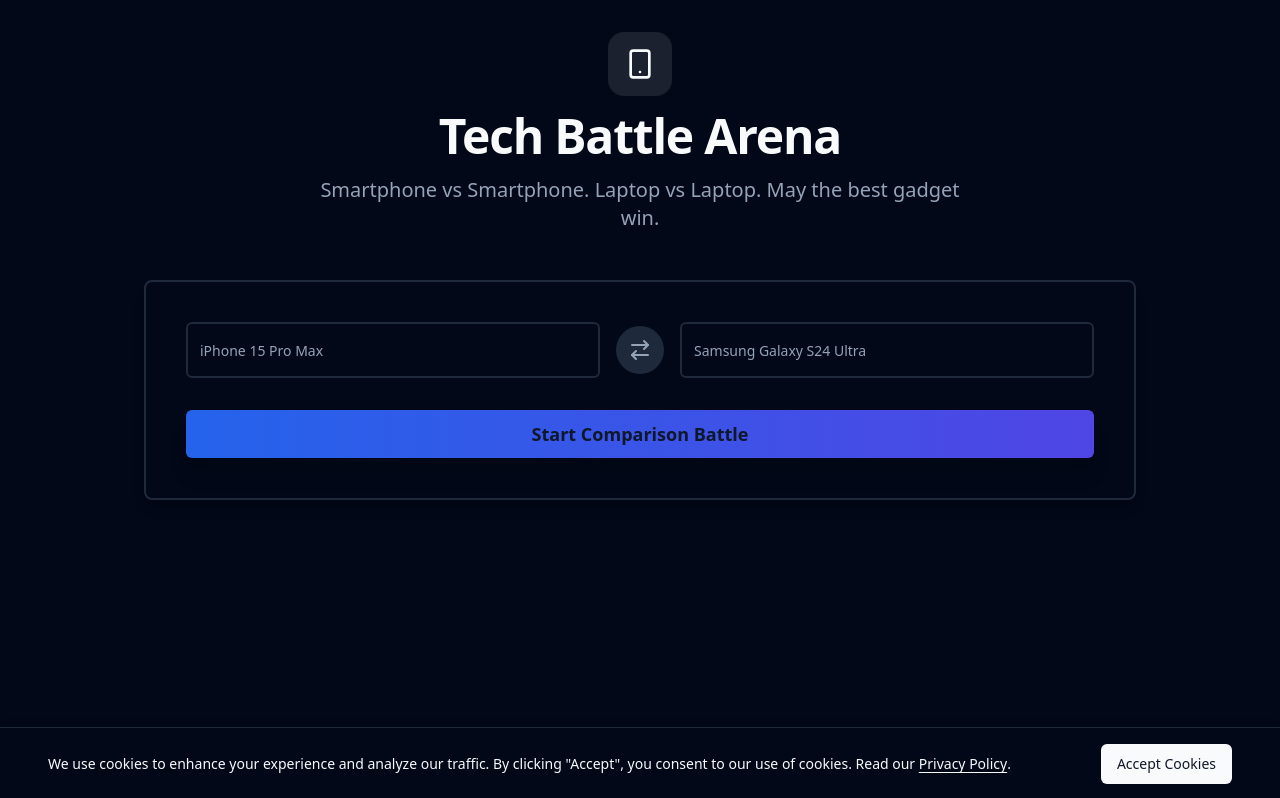
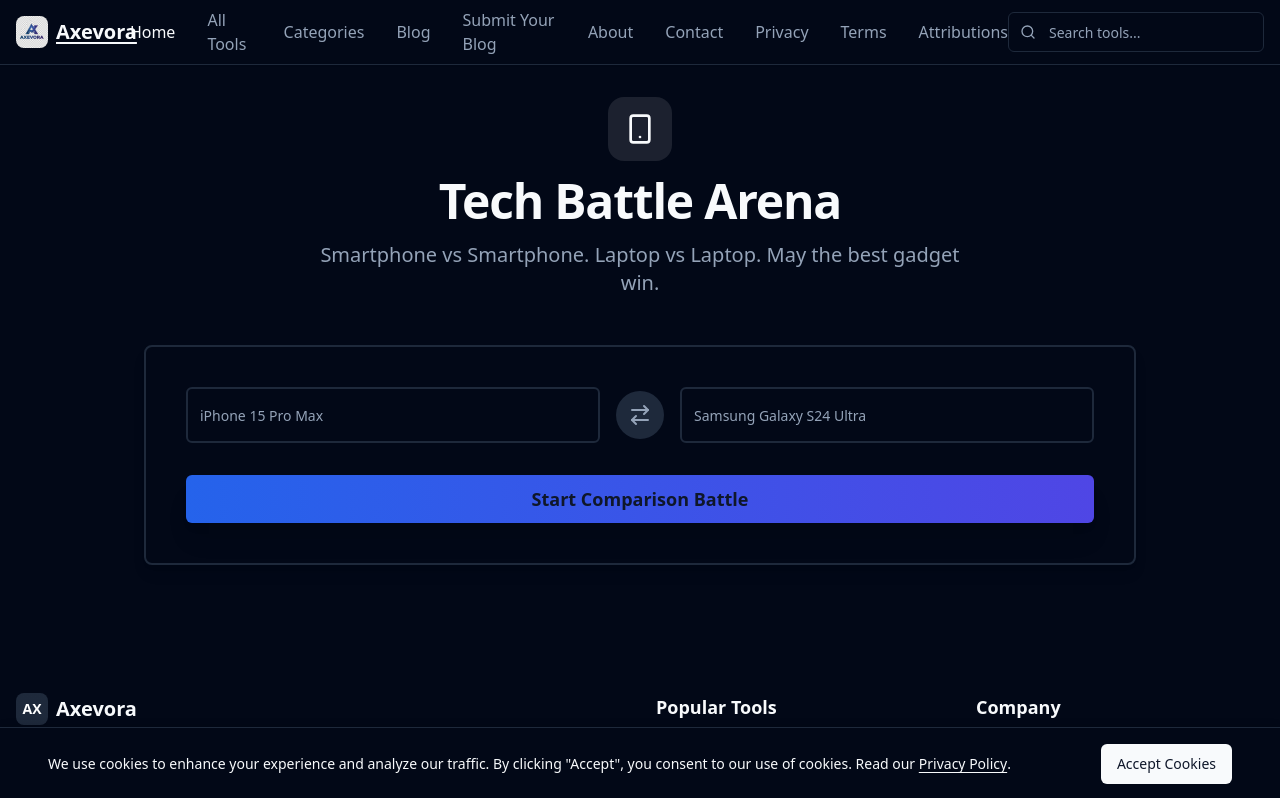
Before and after one commit to tittooin/tittoos-toolbox-hub, a React (Vite) app: page /tools/tech-versus in a window 1280 px wide. Shown: the top 798 px of the page. Built offline with nearby package versions, Linux system fonts and the light colour scheme.

Commit message:
fix(nav): add navigation to versus template and restore money makers section

```diff
--- a/src/components/VersusTemplate.tsx
+++ b/src/components/VersusTemplate.tsx
@@ -5,6 +5,8 @@
 import { Card, CardContent, CardHeader, CardTitle, CardDescription } from "@/components/ui/card";
 import { Badge } from "@/components/ui/badge";
 import { toast } from 'sonner';
+import Header from "@/components/Header";
+import Footer from "@/components/Footer";
 
 interface ComparisonPoint {
     feature: string;
@@ -113,7 +115,9 @@
     };
 
     return (
-        <div className="container mx-auto px-4 py-8 max-w-5xl">
+        <div className="min-h-screen flex flex-col bg-background">
+            <Header />
+            <main className="flex-1 container mx-auto px-4 py-8 max-w-5xl">
                 {/* Header */}
                 <div className="text-center mb-12 space-y-4">
                     <div className="bg-primary/10 w-16 h-16 mx-auto rounded-2xl flex items-center justify-center p-4">
@@ -283,6 +287,8 @@
 
                     </div>
                 )}
+            </main>
+            <Footer />
         </div>
     );
 };
--- a/src/pages/Index.tsx
+++ b/src/pages/Index.tsx
@@ -102,8 +102,8 @@
           </div>
         </section>
 
-        {/* NEW: "The Money Makers" / Featured Section - Temporarily Disabled */}
-        {/* <section className="container mx-auto px-4 pb-16">
+        {/* NEW: "The Money Makers" / Featured Section */}
+        <section className="container mx-auto px-4 pb-16">
           <div className="max-w-7xl mx-auto">
             <div className="flex items-center justify-between mb-8">
               <h2 className="text-3xl font-bold flex items-center">
@@ -168,7 +168,7 @@
               </Link>
             </div>
           </div>
-        </section> */}
+        </section>
 
         {/* NEW: Smart Suites / Category Spotlights */}
         <section className="container mx-auto px-4 pb-16">
```
Lines whose indentation alone changed are shown as unchanged.
